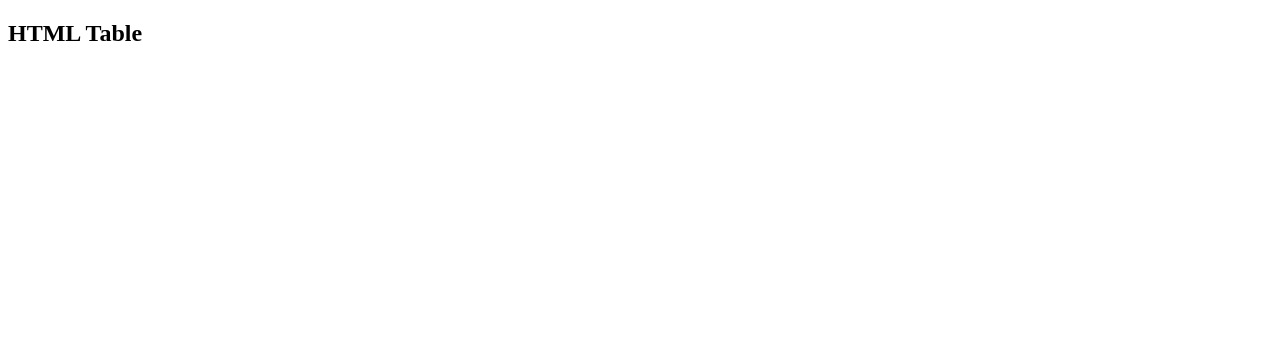
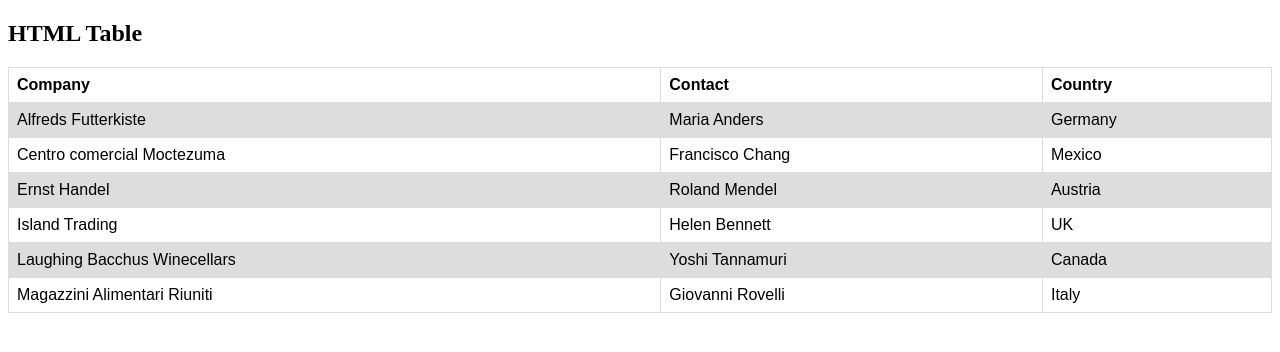
Before and after one commit to halinhrma/on-mind, a plain HTML site: page src/action3.html in a window 1280 px wide. Drawn offline with Linux system fonts and the light colour scheme.

Commit message:
action3 - 2

```diff
--- a/src/action3.html
+++ b/src/action3.html
@@ -26,7 +26,43 @@
 
     <h2>HTML Table</h2>
 
-
+    <table>
+        <tr>
+            <th>Company</th>
+            <th>Contact</th>
+            <th>Country</th>
+        </tr>
+        <tr>
+            <td>Alfreds Futterkiste</td>
+            <td>Maria Anders</td>
+            <td>Germany</td>
+        </tr>
+        <tr>
+            <td>Centro comercial Moctezuma</td>
+            <td>Francisco Chang</td>
+            <td>Mexico</td>
+        </tr>
+        <tr>
+            <td>Ernst Handel</td>
+            <td>Roland Mendel</td>
+            <td>Austria</td>
+        </tr>
+        <tr>
+            <td>Island Trading</td>
+            <td>Helen Bennett</td>
+            <td>UK</td>
+        </tr>
+        <tr>
+            <td>Laughing Bacchus Winecellars</td>
+            <td>Yoshi Tannamuri</td>
+            <td>Canada</td>
+        </tr>
+        <tr>
+            <td>Magazzini Alimentari Riuniti</td>
+            <td>Giovanni Rovelli</td>
+            <td>Italy</td>
+        </tr>
+    </table>
 
 </body>
 
```
